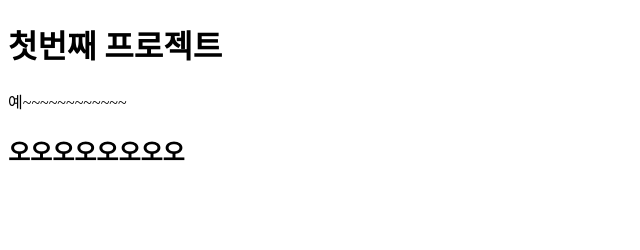
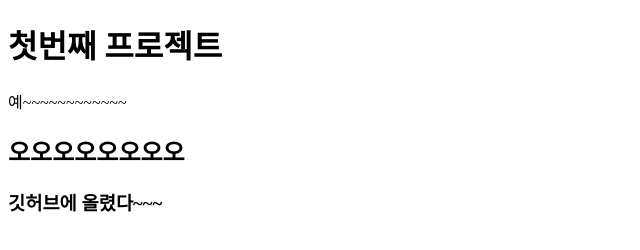
Before and after one commit to jn33-dev/first-JS-project, a plain HTML site: page index.html in a window 1280 px wide. Shown: the whole page, without its empty margins (0-640 px from the left). Drawn offline with Linux system fonts and the light colour scheme.

Commit message:
second commit

```diff
--- a/index.html
+++ b/index.html
@@ -11,5 +11,6 @@
     <h1>첫번째 프로젝트</h1>
     <p>예~~~~~~~~~~~~</p>
     <h2>오오오오오오오오</h2>
+    <h3>깃허브에 올렸다~~~</h3>
   </body>
 </html>
```
